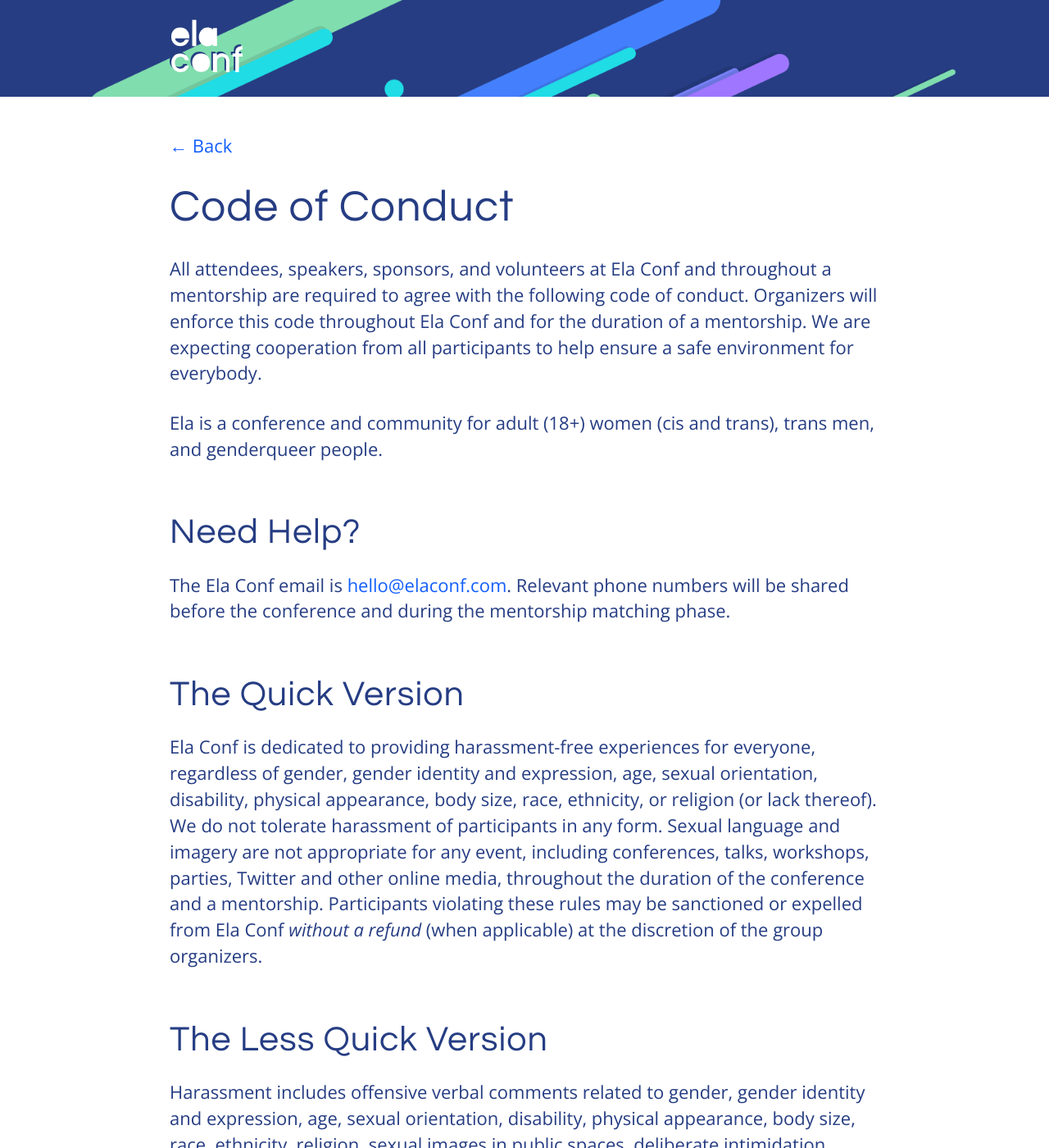
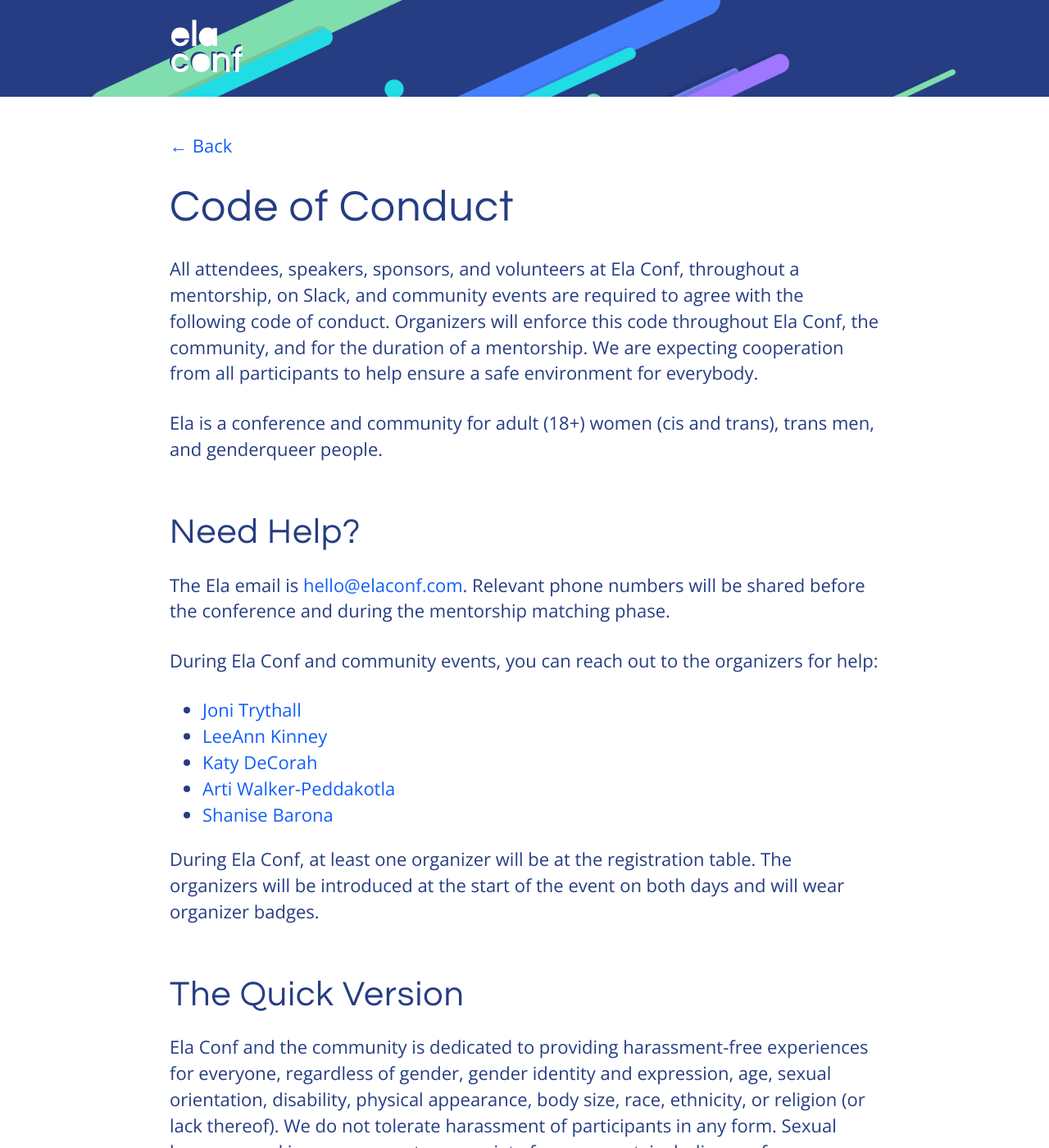
Before and after one commit to elaconf/elaconf.github.io, a Jekyll site: the page built from code-of-conduct/index.md, in a window 1280 px wide and 1400 px high. Shown: the whole window at 82% size. Built offline with Jekyll 4.4.1, drawn with Linux system fonts in a browser that asks for light colours; some of the changed text lies outside the part shown.

Commit message:
update Code of conduct (#130)
* update CoC

* Update index.md

```diff
--- a/code-of-conduct/index.md
+++ b/code-of-conduct/index.md
@@ -4,17 +4,28 @@ title: Code of Conduct
 description: Our Code of Conduct is at the heart of our event.
 ---
 
-All attendees, speakers, sponsors, and volunteers at {{site.title}} and throughout a mentorship are required to agree with the following code of conduct. Organizers will enforce this code throughout {{site.title}} and for the duration of a mentorship. We are expecting cooperation from all participants to help ensure a safe environment for everybody.
+
+All attendees, speakers, sponsors, and volunteers at Ela Conf, throughout a mentorship, on Slack, and community events are required to agree with the following code of conduct. Organizers will enforce this code throughout Ela Conf, the community, and for the duration of a mentorship. We are expecting cooperation from all participants to help ensure a safe environment for everybody.
 
 Ela is a conference and community for adult (18+) women (cis and trans), trans men, and genderqueer people.
 
 ## Need Help?
 
-The {{site.title}} email is [{{site.email}}](mailto:{{site.email}}). Relevant phone numbers will be shared before the conference and during the mentorship matching phase.
+The Ela email is [{{site.email}}](mailto:{{site.email}}). Relevant phone numbers will be shared before the conference and during the mentorship matching phase.
+
+During Ela Conf and community events, you can reach out to the organizers for help:
+
+* [Joni Trythall](/organizers/joni-trythall/)
+* [LeeAnn Kinney](/organizers/leeann-kinney/)
+* [Katy DeCorah](/organizers/katy-decorah/)
+* [Arti Walker-Peddakotla](/organizers/arti-walker-peddakotla/)
+* [Shanise Barona](/organizers/shanise-barona/)
+
+During Ela Conf, at least one organizer will be at the registration table. The organizers will be introduced at the start of the event on both days and will wear organizer badges.
 
 ## The Quick Version
 
-{{site.title}} is dedicated to providing harassment-free experiences for everyone, regardless of gender, gender identity and expression, age, sexual orientation, disability, physical appearance, body size, race, ethnicity, or religion (or lack thereof). We do not tolerate harassment of participants in any form. Sexual language and imagery are not appropriate for any event, including conferences, talks, workshops, parties, Twitter and other online media, throughout the duration of the conference and a mentorship. Participants violating these rules may be sanctioned or expelled from {{site.title}} *without a refund* (when applicable) at the discretion of the group organizers.
+Ela Conf and the community is dedicated to providing harassment-free experiences for everyone, regardless of gender, gender identity and expression, age, sexual orientation, disability, physical appearance, body size, race, ethnicity, or religion (or lack thereof). We do not tolerate harassment of participants in any form. Sexual language and imagery are not appropriate for any event, including conferences, talks, workshops, parties, Twitter and other online media, Slack, throughout the duration of the conference and a mentorship. Participants violating these rules may be sanctioned or expelled from Ela Conf *without a refund* (when applicable) and the community at the discretion of the organizers.
 
 ## The Less Quick Version
 
@@ -22,14 +33,14 @@ Harassment includes offensive verbal comments related to gender, gender identity
 
 Participants asked to stop any harassing behavior are expected to comply immediately.
 
-Sponsors are also subject to the anti-harassment policy. In particular, sponsors should not use sexualized images, activities, or other material. At {{site.title}}, sponsors (including volunteers) should not use sexualized clothing/uniforms/costumes, or otherwise, create a sexualized environment.
+Sponsors are also subject to the anti-harassment policy. In particular, sponsors should not use sexualized images, activities, or other material. At Ela Conf or within the Ela community, sponsors (including volunteers) should not use sexualized clothing/uniforms/costumes, or otherwise, create a sexualized environment.
 
-If a participant engages in harassing behavior, the organizers may take any action they deem appropriate, including warning the offender or expulsion from {{site.title}} with no refund.
+If a participant engages in harassing behavior, the organizers may take any action they deem appropriate, including warning the offender or expulsion from Ela Conf with no refund and removed from our community including our Slack channel.
 
-If you are being harassed, notice that someone else is being harassed, or have any other concerns, please contact a member of staff immediately. Staff will be introduced on the site as well as before any event.
+If you are being harassed, notice that someone else is being harassed, or have any other concerns, please contact an organizer immediately. Organizers will be introduced on the site as well as before any event.
 
 We will help participants contact venue security or local law enforcement, provide escorts, or otherwise assist those experiencing harassment to feel safe for the duration of the conference. We value your attendance and participation.
 
-We expect participants, volunteers, mentors, and mentees to follow these rules at all {{site.title}} events and programs, including workshops, social events, and throughout the duration of a mentorship relationship.
+We expect participants, attendees, volunteers, mentors, sponsors, and speakers to follow these rules at all Ela Conf including social and community events, in our Slack channel, and throughout the duration of a mentorship relationship.
 
 *This Code of Conduct was adapted from [The Ada Initiative](http://geekfeminism.wikia.com/wiki/Conference_anti-harassment/Policy)*
```
